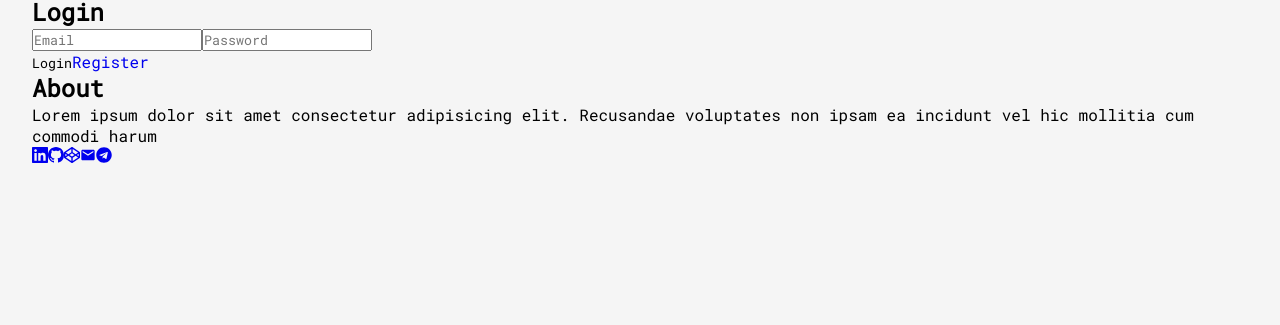
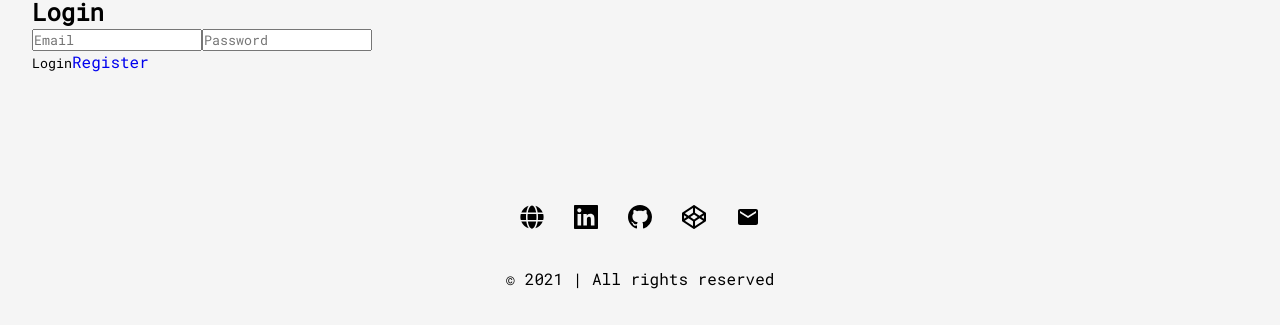
Before and after one commit to akshayg676/react-ecommerce-website, a React (Create React App) app in the folder client/: page /login in a window 1280 px wide. Shown: the part 472-797 px from the top of the page. Built offline with nearby package versions, Linux system fonts and the light colour scheme; no server answers.

Commit message:
update login/register card

```diff
--- a/client/src/components/footer/Footer.js
+++ b/client/src/components/footer/Footer.js
@@ -1,38 +1,38 @@
 import "./footer.css";
-import { FaTelegram, FaCodepen } from "react-icons/fa";
+import { FaTelegram, FaCodepen, FaGlobe } from "react-icons/fa";
 import { GrLinkedin } from "react-icons/gr";
 import { GoMarkGithub } from "react-icons/go";
 import { MdEmail } from "react-icons/md";
 
+const iconStyle = {
+  color: "black",
+  margin: " 0 15px",
+};
+
 function Footer() {
   return (
     <div className="footer">
-      <div className="about">
-        <h2>About</h2>
-        <p>
-          Lorem ipsum dolor sit amet consectetur adipisicing elit. Recusandae
-          voluptates non ipsam ea incidunt vel hic mollitia cum commodi harum
-        </p>
-      </div>
       <section class="social">
         <div class="social-container">
           <a href="#">
-            <GrLinkedin />
+            <FaGlobe style={iconStyle} />
           </a>
           <a href="#">
-            <GoMarkGithub />
+            <GrLinkedin style={iconStyle} />
+          </a>
+
+          <a href="#">
+            <GoMarkGithub style={iconStyle} />
           </a>
           <a href="#">
-            <FaCodepen />
+            <FaCodepen style={iconStyle} />
           </a>
           <a href="#">
-            <MdEmail />
-          </a>
-          <a href="#">
-            <FaTelegram />
+            <MdEmail style={iconStyle} />
           </a>
         </div>
       </section>
+      <div className="copyright">© 2021 | All rights reserved</div>
     </div>
   );
 }
--- a/client/src/components/footer/footer.css
+++ b/client/src/components/footer/footer.css
@@ -0,0 +1,26 @@
+.footer {
+  /* display: flex; */
+  width: 100%;
+  height: auto;
+  margin: 5em 1em;
+  padding: 20px;
+  display: flex;
+  align-items: center;
+  justify-content: center;
+  flex-direction: column;
+  margin: 4em 0;
+}
+.social,
+.copyright {
+  margin-top: 2em;
+}
+
+.social {
+  font-size: 1.5em;
+  color: black;
+}
+@media screen and (max-width: 400px) {
+  .footer {
+    padding: 0vw;
+  }
+}
```
Also changed, not shown: client/src/components/mainpages/auth/login.css (+5 -5 lines).
